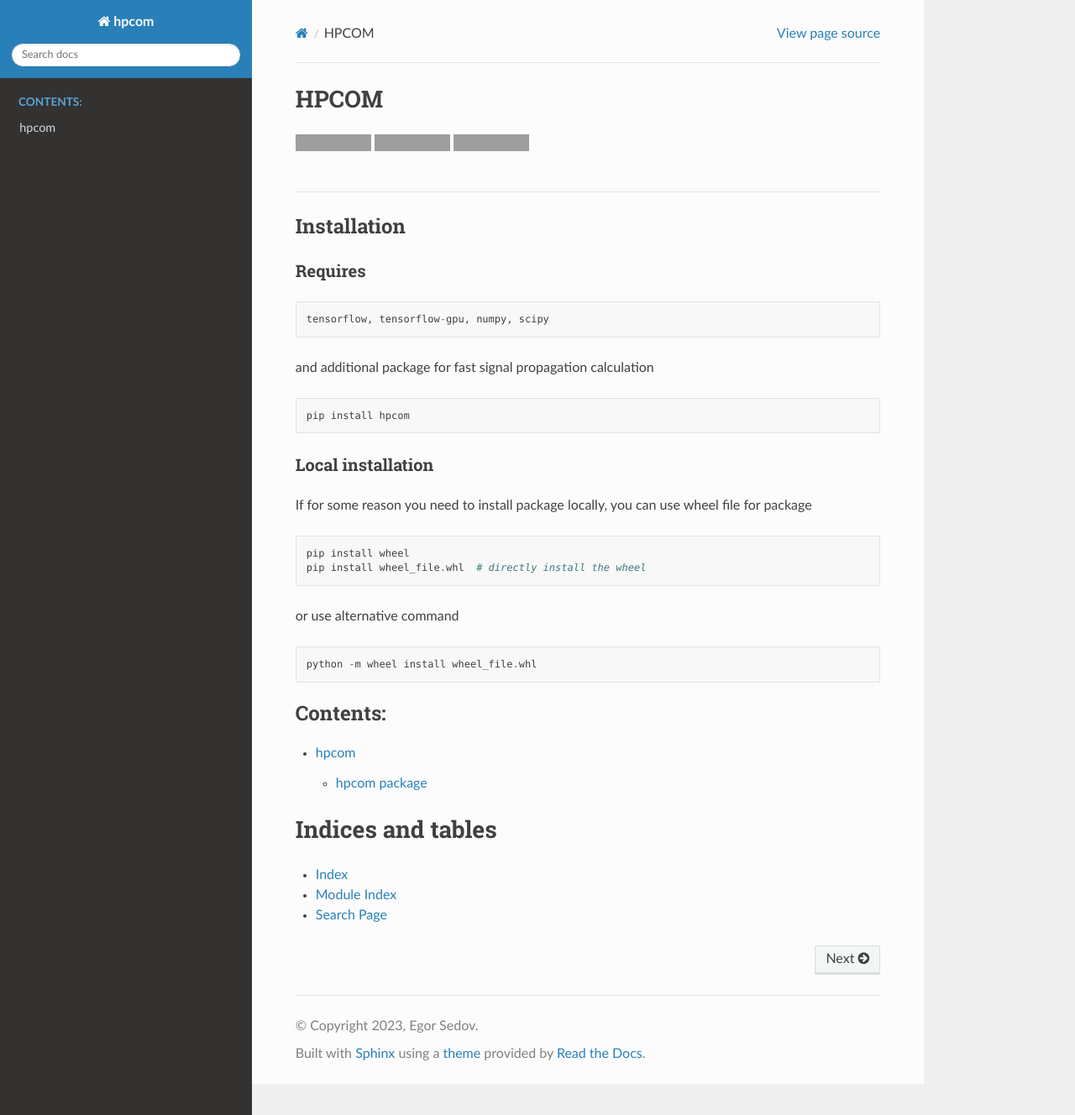
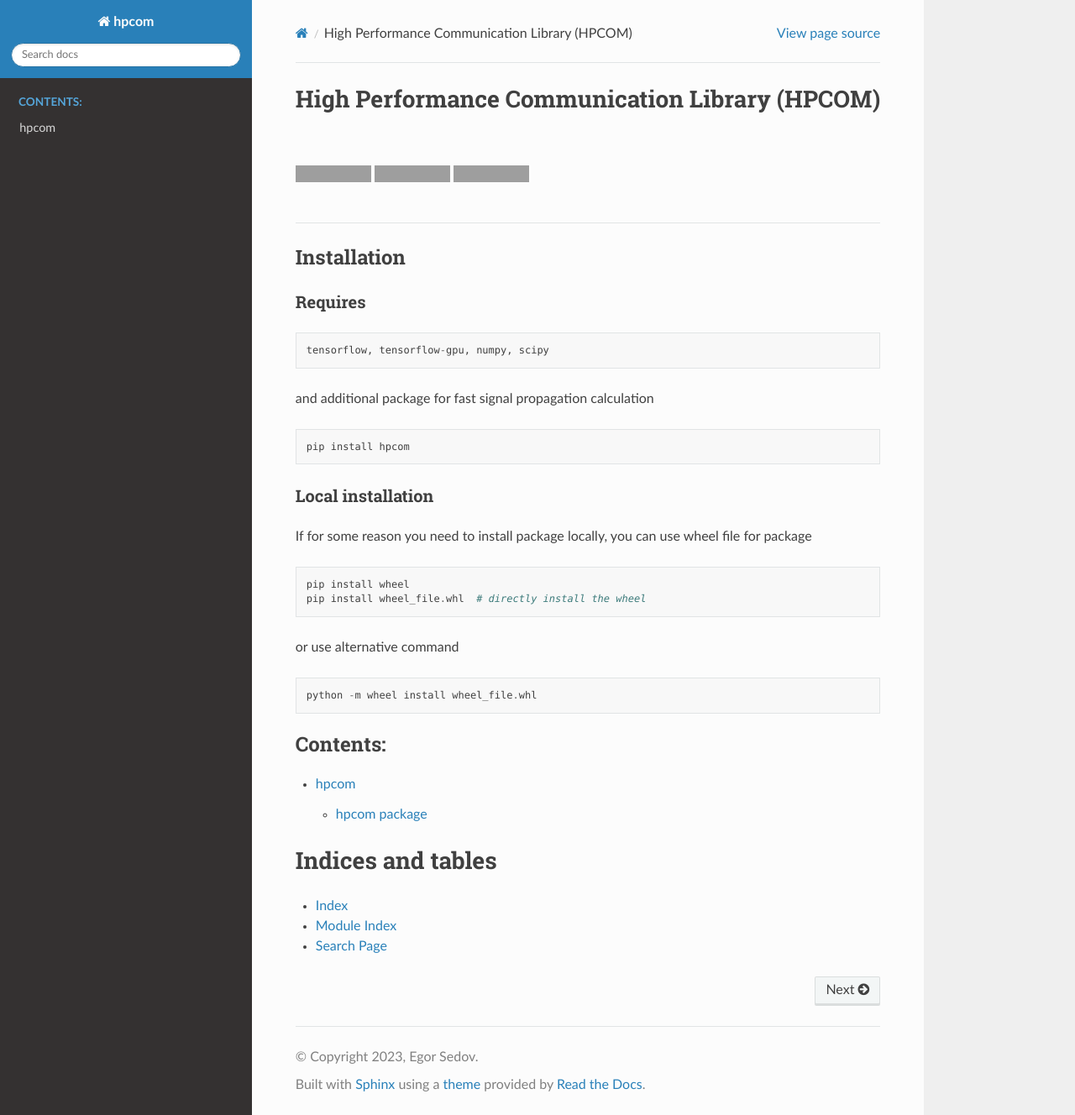
Before and after one commit to esf0/hpcom, a Sphinx documentation site: the page built from docs/index.rst, in a window 1280 px wide and 1328 px high. Shown: the whole window at 84% size. Built offline with Sphinx 7.4.7 and the Read the Docs theme 2.0.0, drawn with Linux system fonts in a browser that asks for light colours; grey boxes are pictures that could not be loaded.

Commit message:
Fixing the readthedocs
{minicooper} Fixing the readthedocs

```diff
--- a/README.md
+++ b/README.md
@@ -1,4 +1,4 @@
-# HPCOM
+# High Performance Communication Library (HPCOM)
 
 [![PyPI](https://img.shields.io/pypi/v/hpcom.svg)](https://pypi.python.org/pypi/hpcom)
 [![PyPI version](https://img.shields.io/pypi/pyversions/hpcom.svg)](https://pypi.python.org/pypi/hpcom)
--- a/docs/conf.py
+++ b/docs/conf.py
@@ -12,7 +12,7 @@
 #
 import os
 import sys
-# sys.path.insert(0, os.path.abspath('.'))
+sys.path.insert(0, os.path.abspath('.'))
 sys.path.insert(0, os.path.abspath('..'))
 sys.path.insert(0, os.path.abspath('../..'))
 sys.path.insert(0, os.path.abspath('../hpcom'))
```
